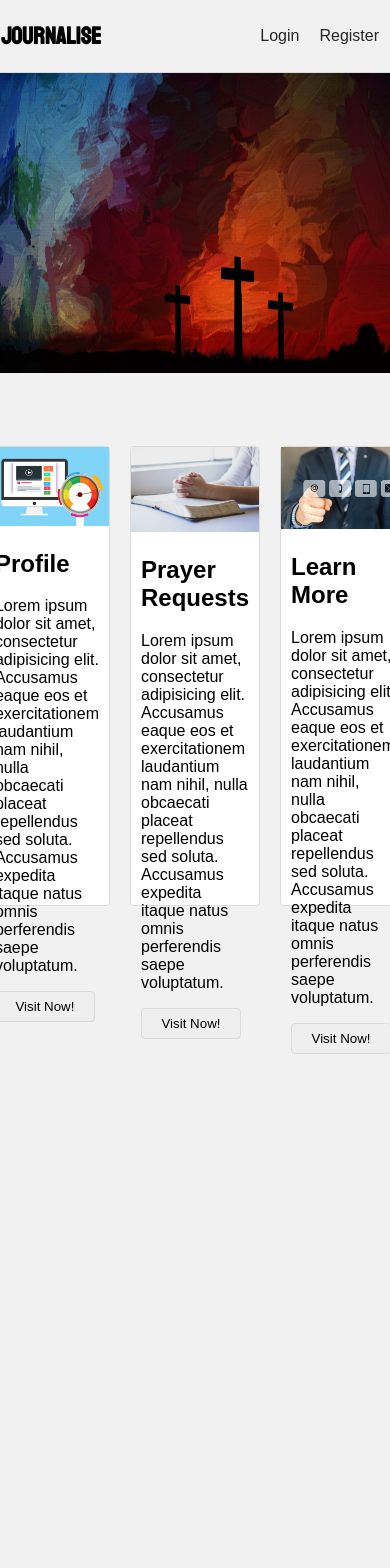
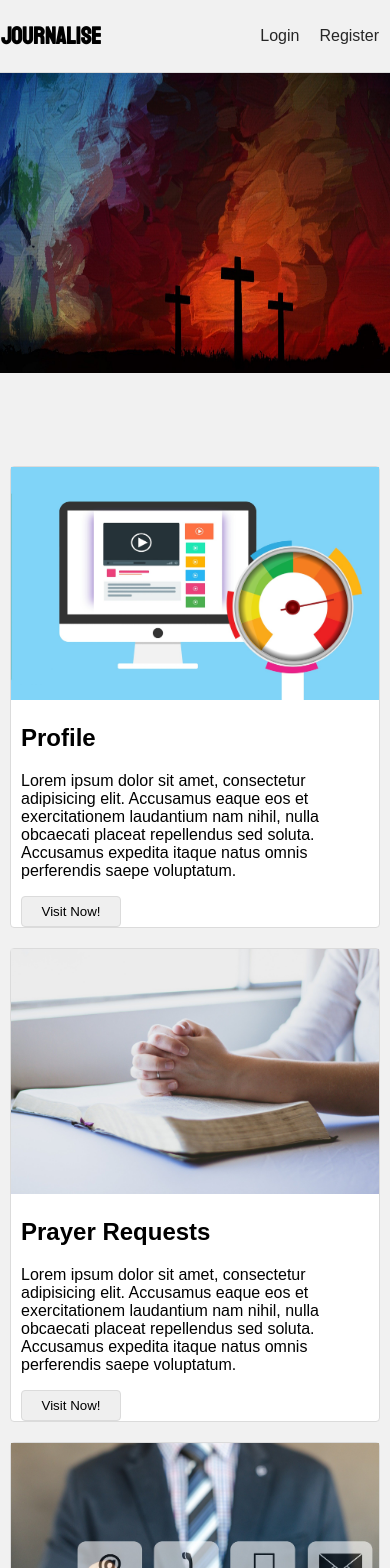
Before and after one commit to EmmanuelOkuchukwu/journalise-christian-app, a React (Create React App) app: page / in a window 390 px wide. Shown: the top 1568 px of the page. Before the commit the page ends 1054 px from the top, so only its background shows below. Built offline with nearby package versions, Linux system fonts and the light colour scheme; a web font is replaced by a local one.

Commit message:
started responsive design

```diff
--- a/src/components/scss/home.scss
+++ b/src/components/scss/home.scss
@@ -22,7 +22,7 @@
 .card {
   width: 400px;
   border: 1px solid $borderColor;
-  height: 460px;
+  height: 100%;
   background-color: #fff;
   margin: 0 10px;
   border-radius: 4px;
@@ -48,3 +48,28 @@
     transition: all 0.2s ease-in-out;
   }
 }
+
+@media screen and (max-width: $breakpoint-lg) {
+  .card-group {
+    display: flex;
+    flex-direction: column;
+    padding: 10px;
+  }
+  .card {
+    width: 100%;
+    margin: 10px 0;
+  }
+}
+
+@media screen and (max-width: $breakpoint-sm) {
+  .card-group {
+    display: flex;
+    flex-direction: column;
+    padding: 10px;
+  }
+  .card {
+    width: 100%;
+    height: 100%;
+    margin: 10px 0;
+  }
+}
```
